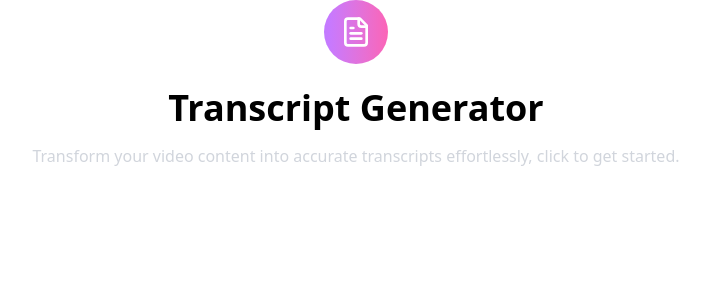
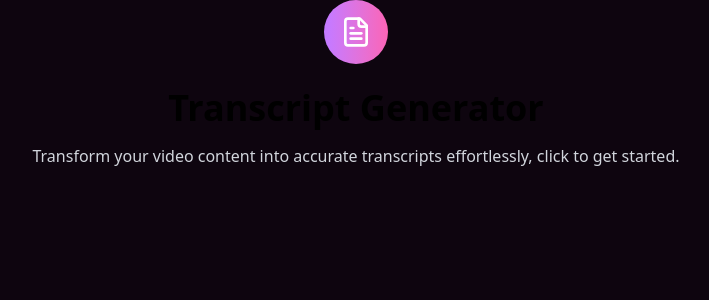
Before and after one commit to JACKLEEOW/TranscriptGenerator, a React (Vite) app: page / in a window 1280 px wide. Shown: the top 300 px of the page, without its empty margins (284-993 px from the left). Built offline with nearby package versions, Linux system fonts and the light colour scheme.

Commit message:
adding basic colors

```diff
--- a/src/App.jsx
+++ b/src/App.jsx
@@ -1,10 +1,13 @@
 import React from 'react'
 import Header from './Header.jsx'
+import { div } from 'framer-motion/client'
 
 function App() {
 
   return (
-    <Header/>
+    <div className='bg-site h-screen'>
+        <Header/>
+    </div>
   )
 }
 
--- a/src/index.css
+++ b/src/index.css
@@ -1,5 +1,8 @@
 @import 'tailwindcss';
 
 @theme {
+    --color-site: #0E050F;
+    --color-violet: #71677C;
+    --color-dun: #E2D2B6;
 
 }
```
